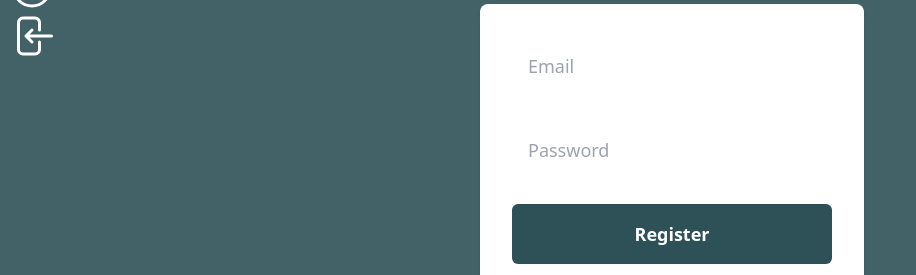
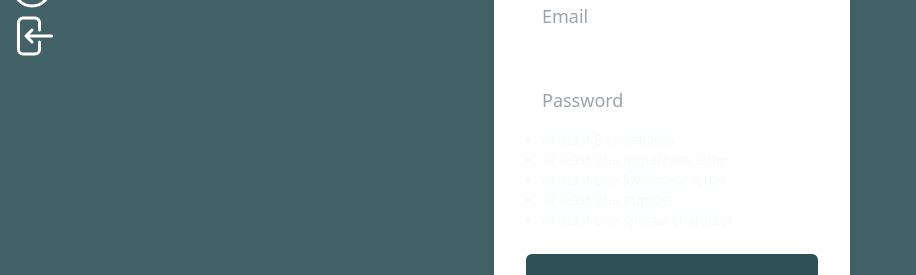
Before and after one commit to yunkaa19/QuietQuill-fe, a SvelteKit app in the folder my-app/: page /register in a window 1280 px wide. Shown: the part 188-463 px from the top of the page, without its empty margins (0-916 px from the left). Built offline with nearby package versions, Linux system fonts and the light colour scheme; no server answers.

Commit message:
added password validation in the front end as well

```diff
--- a/my-app/src/routes/register/+page.svelte
+++ b/my-app/src/routes/register/+page.svelte
@@ -6,7 +6,28 @@
     let password: string = '';
     let registrationError: string = '';
 
+    // Reactive validation checks
+    let hasUpperCase: boolean = false;
+    let hasLowerCase: boolean = false;
+    let hasNumber: boolean = false;
+    let hasSpecialChar: boolean = false;
+    let isPasswordValid: boolean = false;
+
+    // Update conditions reactively
+    $: {
+        hasUpperCase = /[A-Z]/.test(password);
+        hasLowerCase = /[a-z]/.test(password);
+        hasNumber = /[0-9]/.test(password);
+        hasSpecialChar = /[^a-zA-Z0-9]/.test(password);
+        isPasswordValid = password.length >= 8 && hasUpperCase && hasLowerCase && hasNumber && hasSpecialChar;
+    }
+
     async function registerWithEmail() {
+        if (!isPasswordValid) {
+            registrationError = 'Password does not meet criteria.';
+            return;
+        }
+
         registrationError = ''; // Reset errors on new submission
         try {
             const { identityID } = await register({ email, password });
@@ -20,23 +41,35 @@
 </script>
 
 
+
 <div class="flex flex-col items-center justify-center min-h-screen bg-bgColor text-textColor"><div class="flex flex-col items-center justify-center min-h-screen bg-bgColor text-textColor">
     <h1 class="mb-8 text-4xl font-bold">Register</h1>
     <div class="w-full max-w-sm p-8 space-y-8 bg-white rounded-lg shadow-md">
         <form class="space-y-6" on:submit|preventDefault={registerWithEmail}>
             <input class="w-full p-4 text-lg text-bgColor text-gray-700 border-gray-300 rounded-md focus:ring-blue-500 focus:border-blue-500"
                    bind:value={email} type="email" placeholder="Email" required />
-            <input class="w-full p-4 text-lg text-bgColor text-gray-700 border-gray-300 rounded-md focus:ring-blue-500 focus:border-blue-500"
-                   bind:value={password} type="password" placeholder="Password" required />
+
+            <div>
+                <input class="w-full p-4 text-lg text-bgColor text-gray-700 border-gray-300 rounded-md focus:ring-blue-500 focus:border-blue-500"
+                       bind:value={password} type="password" placeholder="Password" required />
+                <ul class="list-disc ml-4 text-sm">
+                    <li class={password.length >= 8 ? 'text-green-500' : 'text-red-500'}>At least 8 characters</li>
+                    <li class={hasUpperCase ? 'text-green-500' : 'text-red-500'}>At least one uppercase letter</li>
+                    <li class={hasLowerCase ? 'text-green-500' : 'text-red-500'}>At least one lowercase letter</li>
+                    <li class={hasNumber ? 'text-green-500' : 'text-red-500'}>At least one number</li>
+                    <li class={hasSpecialChar ? 'text-green-500' : 'text-red-500'}>At least one special character</li>
+                </ul>
+            </div>
+
             {#if registrationError}
                 <p class="text-red-500">{registrationError}</p>
             {/if}
             <button class="w-full p-4 text-lg font-semibold text-white bg-CTA rounded-md hover:bg-CTA-Hover"
-                    type="submit">Register</button>
+                    type="submit" disabled={!isPasswordValid}>Register</button>
         </form>
         <div class="text-sm text-center text-bgColor">or</div>
         <button class="text-bgColor flex items-center justify-center w-full p-4 font-semibold text-gray-700 bg-white rounded-md shadow hover:shadow-md"
-                on:click={registerWithEmail}>
+                on:click={registerWithEmail} disabled>
             <img src="images/google.svg" alt="Google logo" class="w-6 h-6 mr-3">
             Register with Google
         </button>
```
